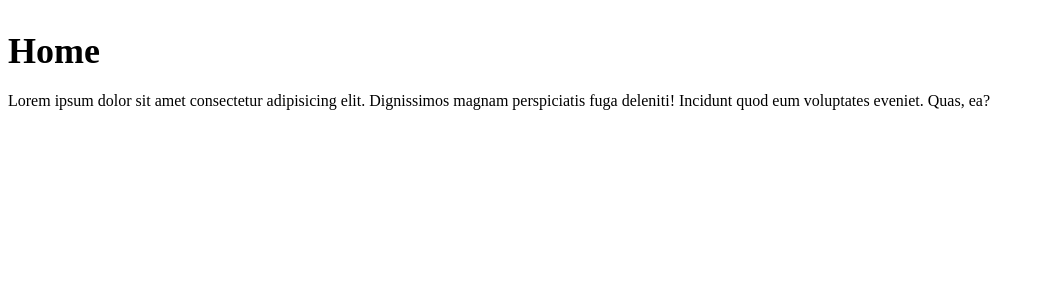
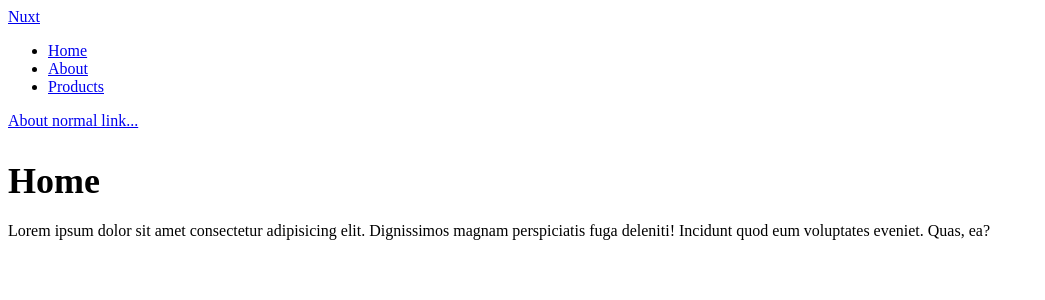
Before and after one commit to rajeshpillai/nuxt3-starter, a Nuxt app: page / in a window 1280 px wide. Shown: the top 300 px of the page, without its empty margins (0-1045 px from the left). Built offline with nearby package versions, Linux system fonts and the light colour scheme.

Commit message:
NuxtLink

```diff
--- a/pages/index.vue
+++ b/pages/index.vue
@@ -1,5 +1,16 @@
 <template>
   <div>
+    <header>
+      <nav>
+        <NuxtLink to="/">Nuxt</NuxtLink>
+        <ul>
+          <li><NuxtLink to="/">Home</NuxtLink></li>
+          <li><NuxtLink to="/about">About</NuxtLink></li>
+          <li><NuxtLink to="/products">Products</NuxtLink></li>
+        </ul>
+      </nav>
+      <a href="/about">About normal link...</a>
+    </header>
     <h2>Home</h2>
     <p>Lorem ipsum dolor sit amet consectetur adipisicing elit. Dignissimos magnam perspiciatis fuga deleniti! Incidunt quod eum voluptates eveniet. Quas, ea?</p>
   </div>
```
